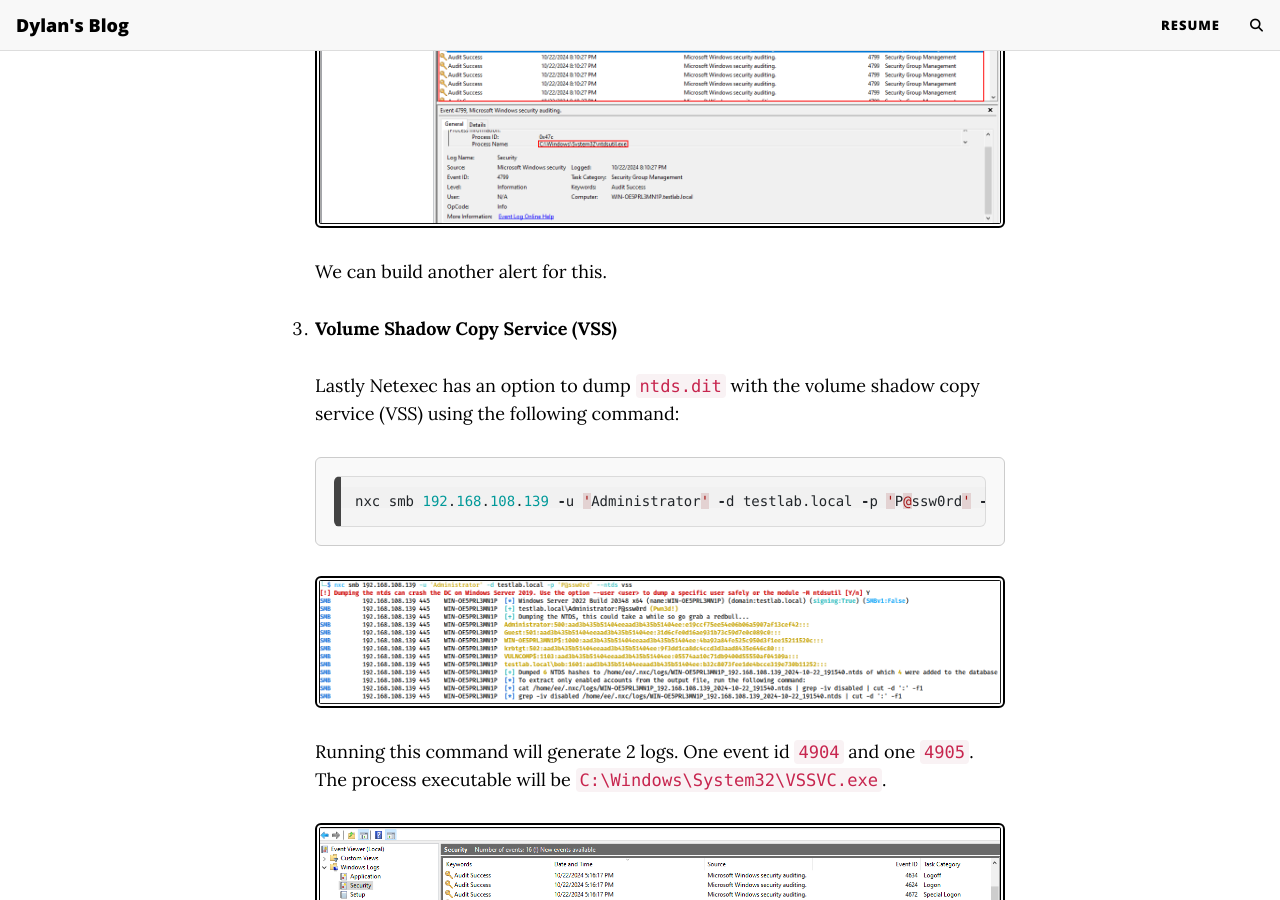
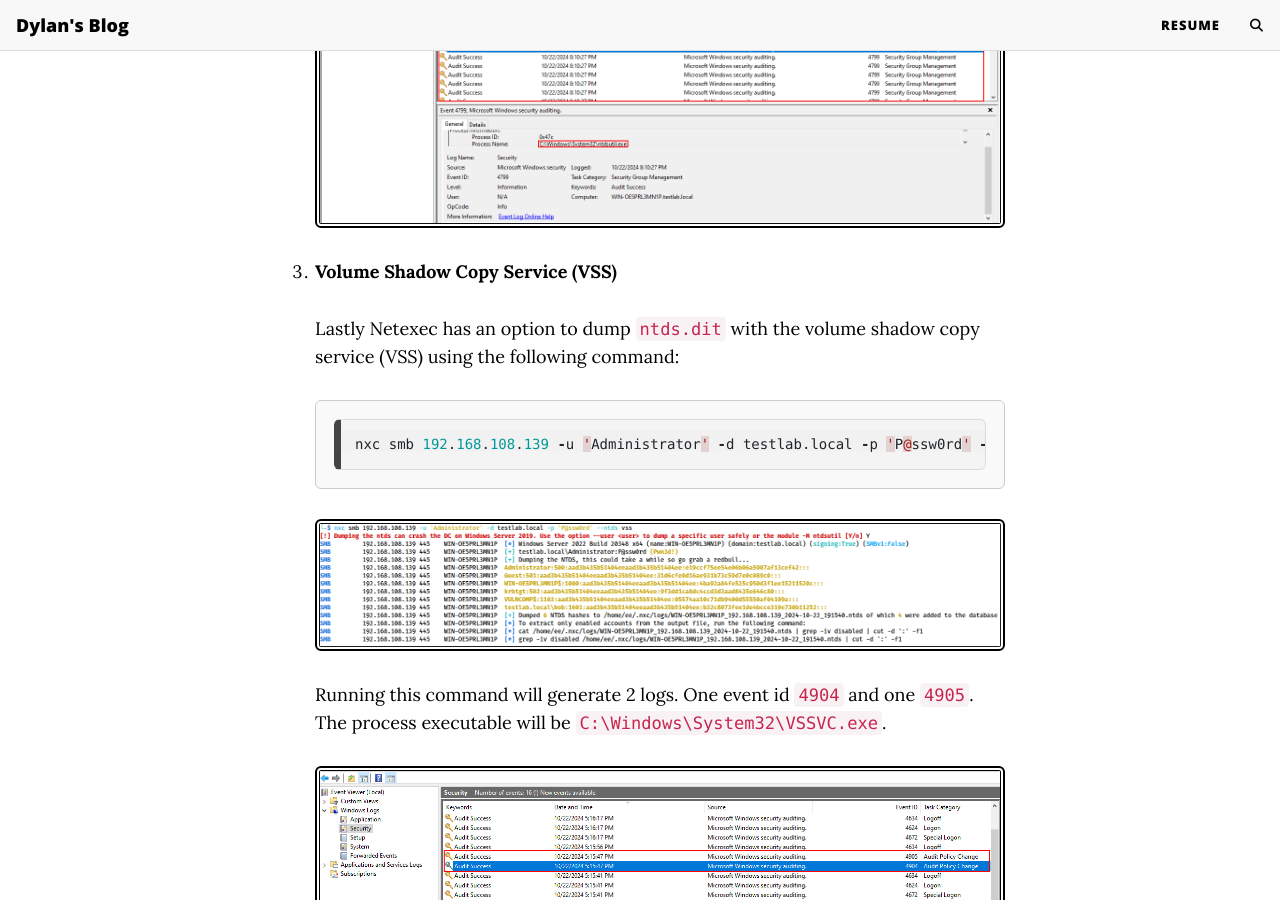
Before and after one commit to DylanDavis1/dylandavis1.github.io, a Jekyll site: the page built from _posts/2025-07-04-active-directory-detections-Part-1.md, in a window 1280 px wide and 900 px high, scrolled down 19143 px. Built offline with Jekyll 4.4.1, drawn with Linux system fonts in a browser that asks for light colours; comment, search, counter and statistics services are not loaded.

Commit message:
Update 2025-07-04-active-directory-detections-Part-1.md

````diff
--- a/_posts/2025-07-04-active-directory-detections-Part-1.md
+++ b/_posts/2025-07-04-active-directory-detections-Part-1.md
@@ -512,7 +512,6 @@
 
     ![image 18](https://dylandavis1.github.io/assets/img/AD_Attack_Detections_pt/image%2017.png)
 
-    We can build another alert for this.
 
 2. **Volume Shadow Copy Service (VSS)**
 
@@ -621,7 +620,7 @@
 We dumped LSASS with Mimikatz using
 
 ```c
-sekurlsa::logonPasswords full`
+sekurlsa::logonPasswords full
 ```
 
 - Got the hash of the DC: `217e50203a5aba59cefa863c724bf61b`
@@ -631,7 +630,7 @@
 - To perform the PTH attack, we ran the command
 
     ```c
-    sekurlsa::pth /user:Administrator /domain:RvB.local/ntlm:217e50203a5aba59cefa863c724bf61b`
+    sekurlsa::pth /user:Administrator /domain:RvB.local/ntlm:217e50203a5aba59cefa863c724bf61b
     ```
 
 
````
